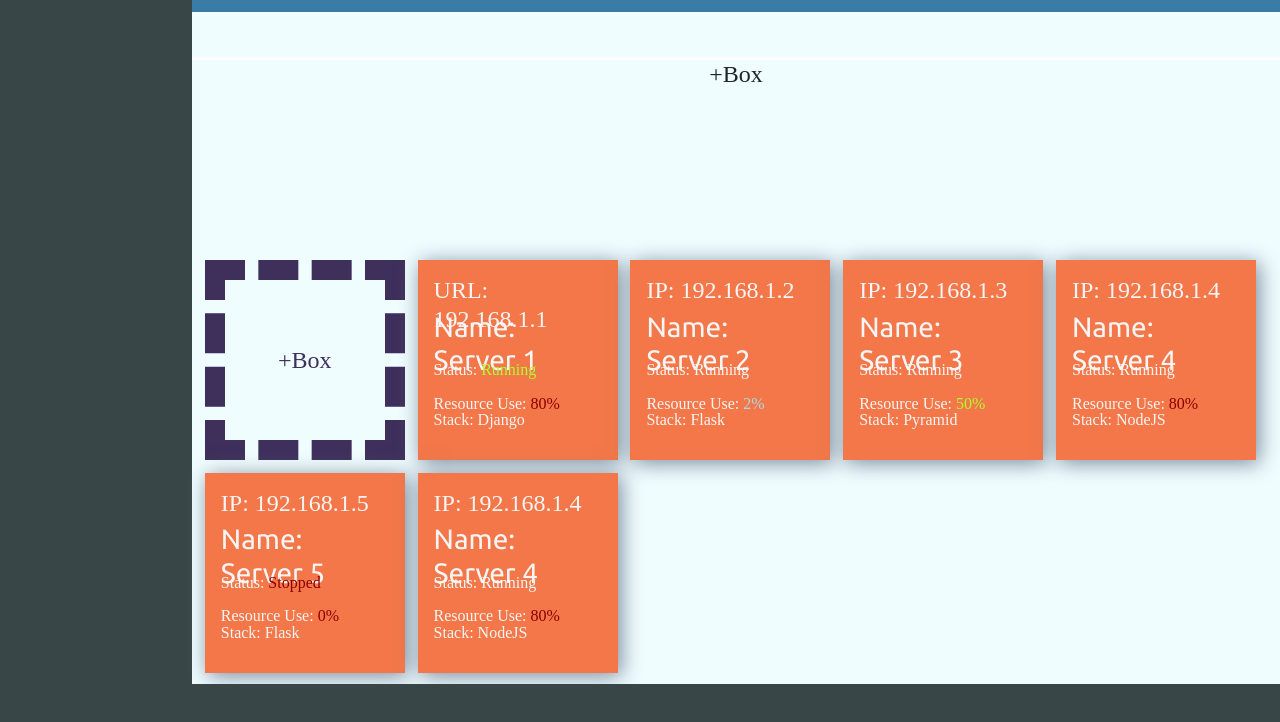
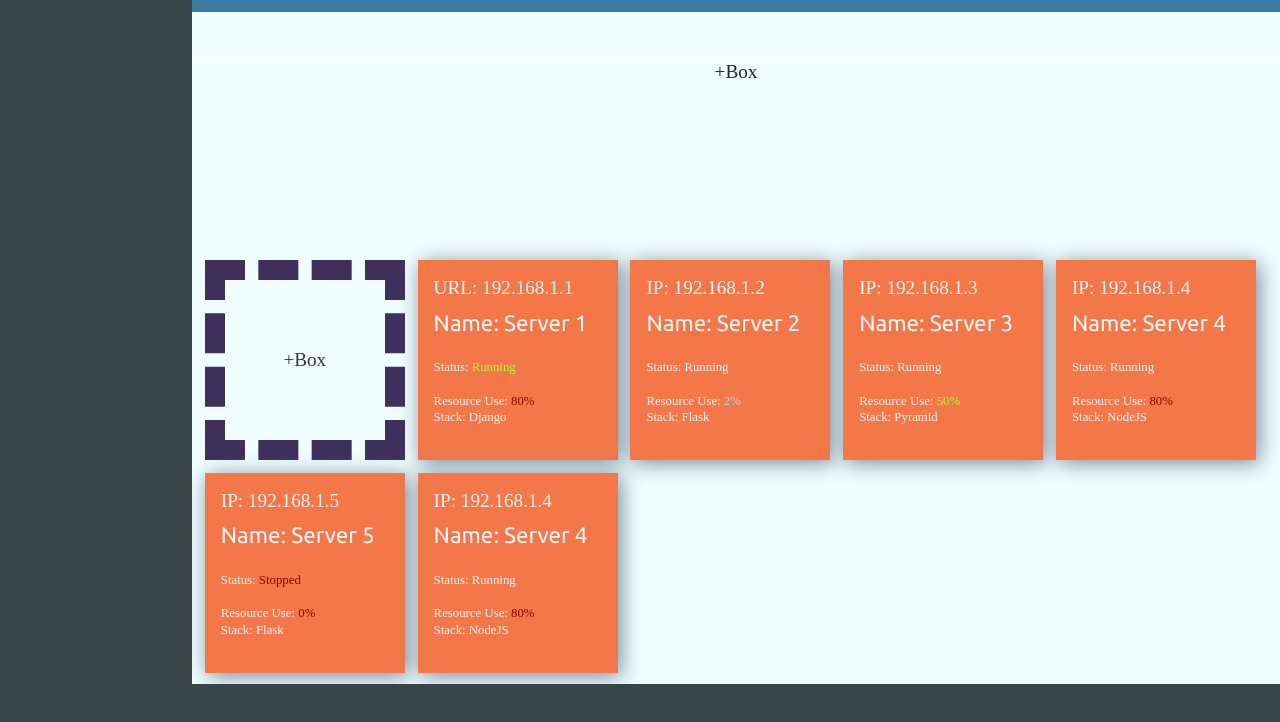
Before and after one commit to bhaskar-nair2/opdp-front, a plain HTML site: page index.html in a window 1280 px wide. Shown: the part 60-782 px from the top of the page. Drawn offline with Linux system fonts and the light colour scheme; a web font is replaced by a local one.

Commit message:
Default font size changed

```diff
--- a/css/styles.css
+++ b/css/styles.css
@@ -27,6 +27,7 @@
     --fore: #F37748;
     --lines: #D8E4FF;
     --font-col: whitesmoke;
+    font-size: 1.6vh;
 }
 
 html {
```
